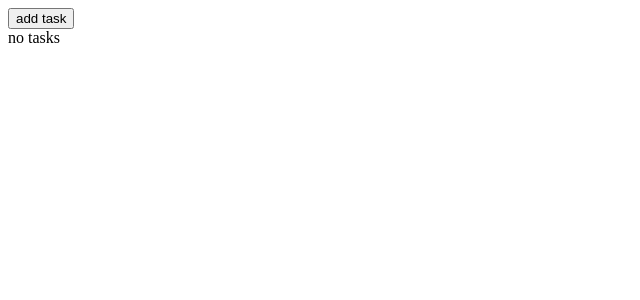
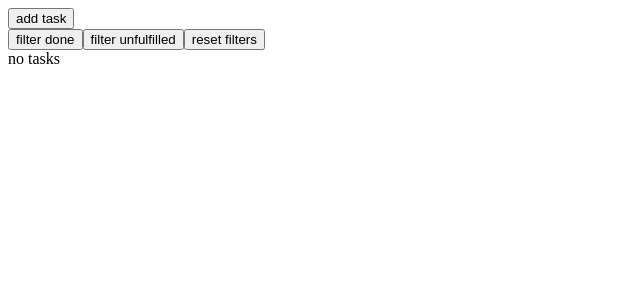
Before and after one commit to snaf-trip/todoMobx, a React app: page / in a window 1280 px wide. Shown: the top 300 px of the page, without its empty margins (0-640 px from the left). Built offline with nearby package versions, Linux system fonts and the light colour scheme.

Commit message:
Added filters for tasks.

```diff
--- a/src/components/taskList/taskList.components.tsx
+++ b/src/components/taskList/taskList.components.tsx
@@ -1,14 +1,21 @@
-import React from "react";
+import React, { useState } from "react";
 import "./taskList.components.scss";
 import { TaskCard } from "../taskCard/taskCard.components";
 import tasksState from "../../store/tasks.store";
 import { observer } from "mobx-react-lite";
+import { filterDone } from "../../utils/tasksList/tasksFilters/doneFilter.utils";
 
 export const TaskList = observer((): JSX.Element => {
+  const [tasks, setTasks] = useState(tasksState.tasks);
+
   return (
     <div className="taskList">
-      {tasksState.tasks.length !== 0 ?
-        tasksState.tasks.map(task => {
+      <button onClick={() => filterDone(true, setTasks)} >filter done</button>
+      <button onClick={() => filterDone(false, setTasks)} >filter unfulfilled</button>
+      <button onClick={() => filterDone(null, setTasks)} >reset filters</button>
+
+      {tasks.length !== 0 ?
+        tasks.map(task => {
           return (
             <TaskCard key={task.id} task={task} />
           )
--- a/src/store/tasks.store.ts
+++ b/src/store/tasks.store.ts
@@ -3,6 +3,7 @@ import { TaskType } from "../types/task.types";
 
 class TasksState {
   tasks: TaskType[] = [];
+  filteredTasks: TaskType[] | null = null;
 
   constructor() {
     makeAutoObservable(this);
@@ -28,6 +29,18 @@ class TasksState {
     })
     localStorage.setItem("tasks", JSON.stringify(this.tasks));
   }
+
+  filter(condition: string) {
+    switch (condition) {
+      case "done":
+        localStorage.setItem(
+          "filteredTasks",
+          JSON.stringify(this.tasks.filter(task => task.completed === true))
+        )
+      default:
+        break;
+    }
+  }
 }
 
 export default new TasksState();
--- /dev/null
+++ b/src/utils/tasksList/tasksFilters/doneFilter.utils.ts
@@ -0,0 +1,20 @@
+import tasksState from "../../../store/tasks.store";
+import { TaskType } from "../../../types/task.types";
+
+export const filterDone = (
+  done: boolean | null,
+  setTasks: React.Dispatch<React.SetStateAction<TaskType[]>>,
+) => {
+  switch (done) {
+    case true:
+      let doneTasks = tasksState.tasks.filter(task => task.completed === true);
+      setTasks(doneTasks);
+      break;
+    case false:
+      let unfulfilledTasks = tasksState.tasks.filter(task => task.completed === false);
+      setTasks(unfulfilledTasks);
+      break;
+    case null:
+      setTasks(tasksState.tasks);
+  }
+}
```
